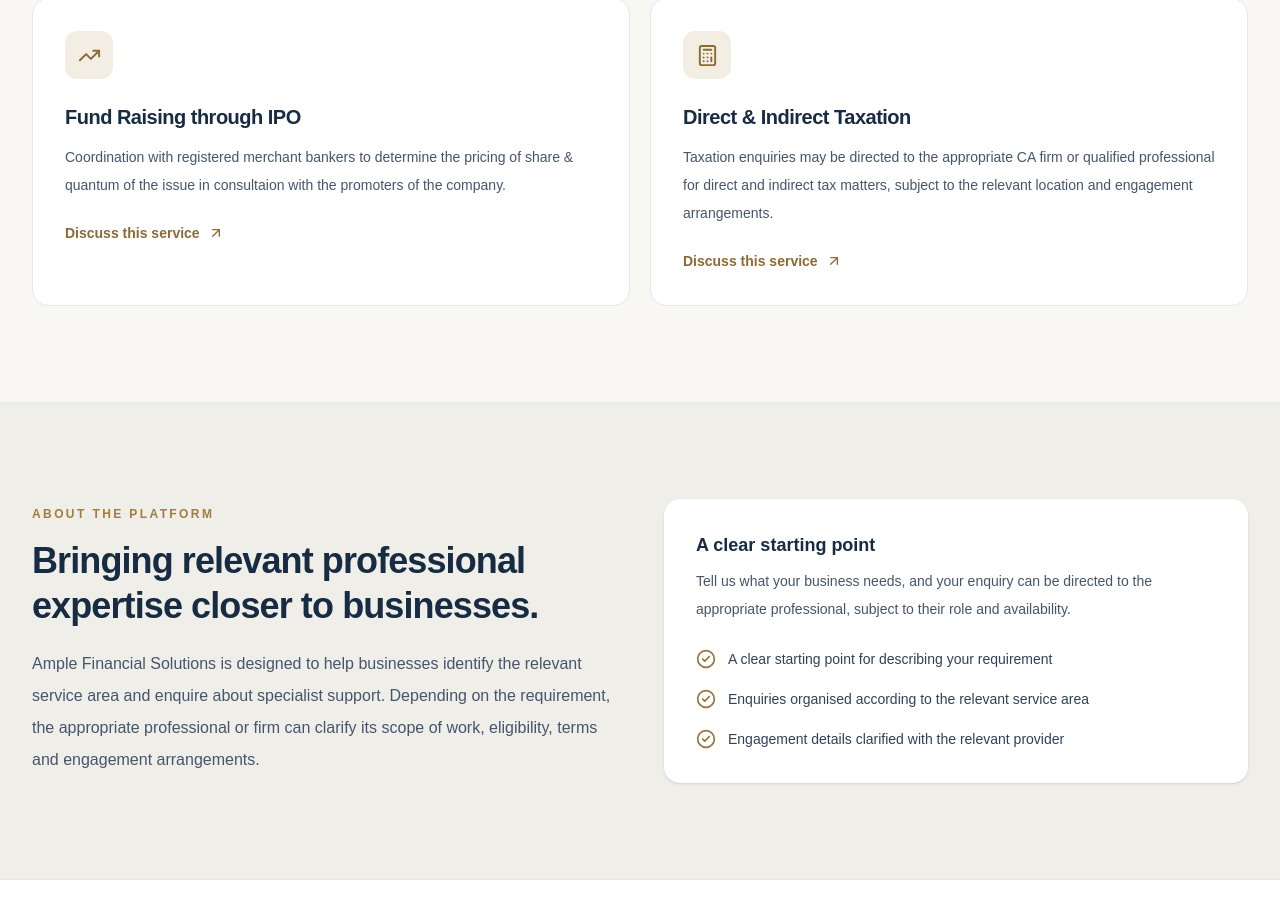
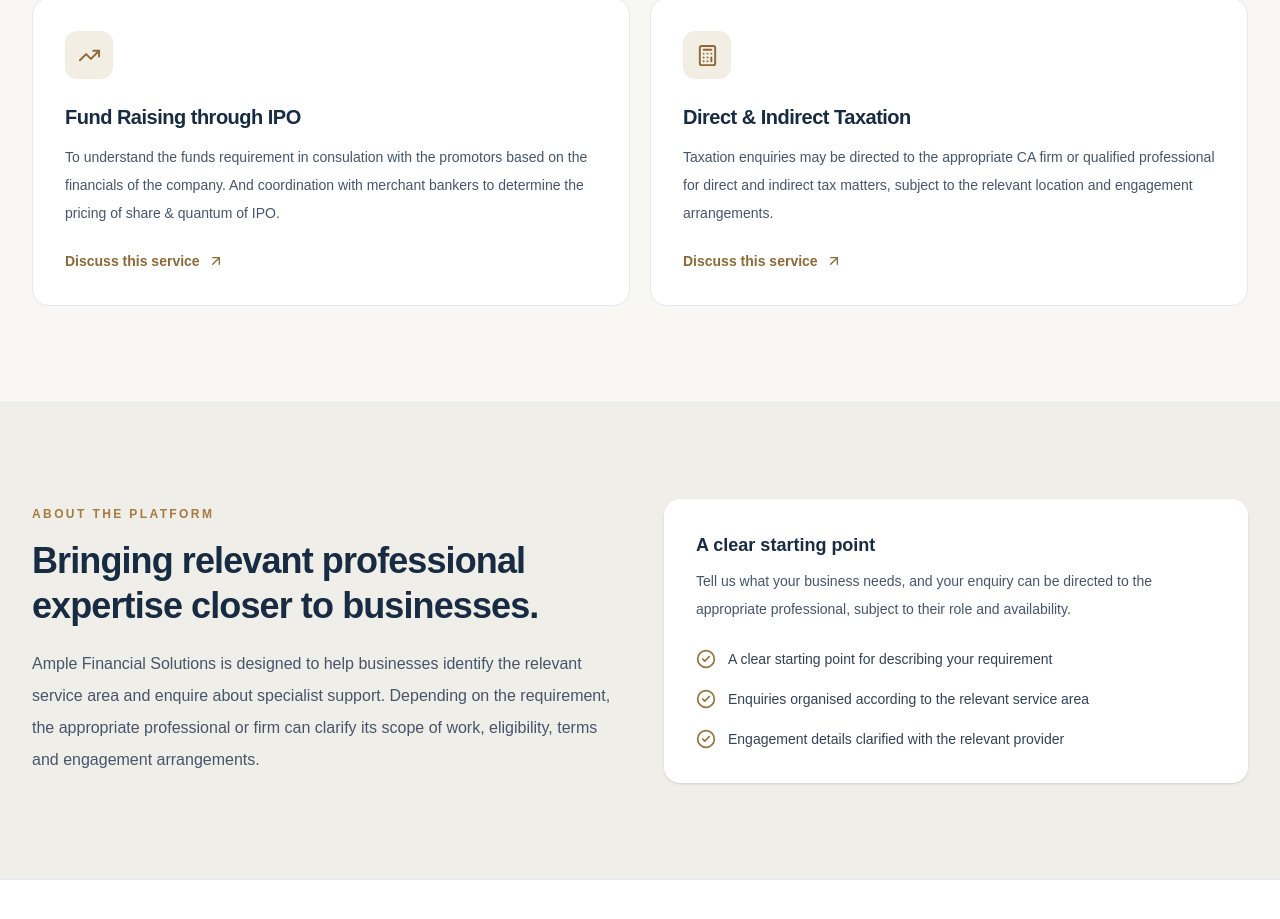
Before and after one commit to Kanav-ar/ample-financial-solutions-website, a Next.js app: page / in a window 1280 px wide. Shown: the part 1682-2601 px from the top of the page. Built offline with nearby package versions, Linux system fonts and the light colour scheme.

Commit message:
refactor: enhance description for Fund Raising through IPO service for clarity

```diff
--- a/src/app/page.tsx
+++ b/src/app/page.tsx
@@ -100,7 +100,7 @@ const services = [
     href: "/services/capital-markets",
     title: "Fund Raising through IPO",
     description:
-      "Coordination with registered merchant bankers to determine the pricing of share & quantum of the issue in consultaion with the promoters of the company.",
+      "To understand the funds requirement in consulation with the promotors based on the financials of the company. And coordination with merchant bankers to determine the pricing of share & quantum of IPO.",
     icon: TrendingUp,
   },
   {
```
